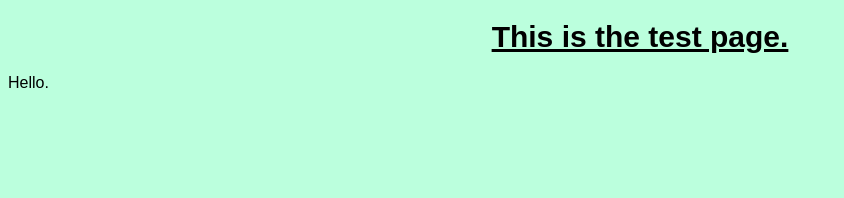
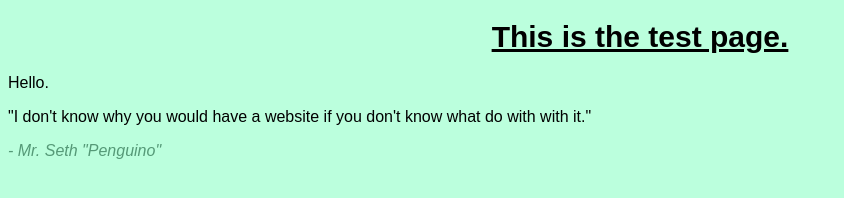
Before and after one commit to 2econdTry/2econdTry.github.io, a plain HTML site: page index.html in a window 1280 px wide. Shown: the whole page, without its empty margins (0-844 px from the left). Drawn offline with Linux system fonts and the light colour scheme.

Commit message:
Add quote
Add quote from friend about website

```diff
--- a/index.html
+++ b/index.html
@@ -10,7 +10,13 @@ h1 {
 	text-align: center;
 	font-size: 30px;
 }
+.qauthor {
+	color: #559977;
+}
 </style>
+<title>Homepage</title>
 <h1><b><u>This is the test page.</u></b></h1>
 <p>Hello.</p>
+<p>"I don't know why you would have a website if you don't know what do with with it."<p>
+<p class="qauthor"><i> - Mr. Seth "Penguino"</i></p>
 </html>
```
